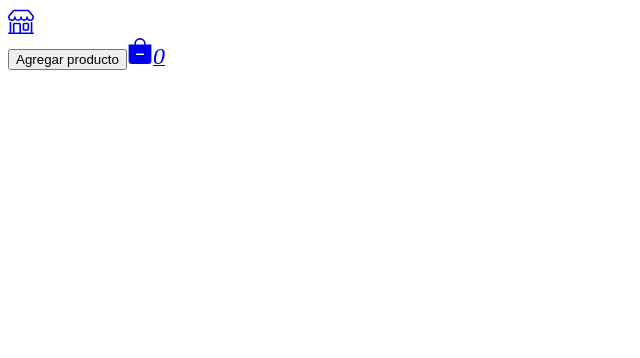
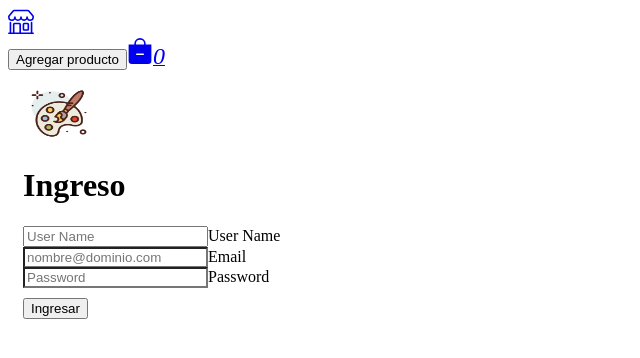
Before and after one commit to unlam-tec-web/20231erCuatGrupo4, an Angular app: page /registro in a window 1280 px wide. Before the commit this address led to /. Shown: the top 358 px of the page, without its empty margins (0-640 px from the left). Built offline with nearby package versions, Linux system fonts and the light colour scheme.

Commit message:
cognito + registro

```diff
--- a/api-node/api/api.js
+++ b/api-node/api/api.js
@@ -72,13 +72,12 @@ app.post('/registrar', (req, res) => {
     if (err) {
       console.log(err);
       res.json(err);
+      res.json({'resp':`${cognitoUser.getUsername()}`})
       return;
     }
     cognitoUser = result.user;
     console.log('user name is ' + cognitoUser.getUsername());
-    res.json({
-      bienvenido: `${cognitoUser.getUsername()}`
-    })
+    res.json({'resp':'OK'})
   });
 
 });
--- a/src/app/app-routing.module.ts
+++ b/src/app/app-routing.module.ts
@@ -5,11 +5,13 @@ import { LoginComponent } from './login/login.component';
 import { TiendaArteComponent } from './tienda-arte/tienda-arte.component';
 import { CarritoComponent } from './carrito/carrito.component';
 import { CrearProductoComponent } from './crear-producto/crear-producto.component';
+import {RegistroComponent} from "./registro/registro.component";
 
 const routes: Routes = [
   { path: '', component: LoginComponent },
   { path: 'detalle-producto/:id', component: DetalleProductoComponent },
   { path: 'login', component: LoginComponent },
+  { path: 'registro', component: RegistroComponent },
   { path: 'tienda-arte', component: TiendaArteComponent },
   { path: 'carrito', component: CarritoComponent },
   { path: 'crear-producto', component: CrearProductoComponent },
--- a/src/app/login/login.component.html
+++ b/src/app/login/login.component.html
@@ -16,7 +16,7 @@
     <button class="w-100 btn btn-lg btn-primary" (click)='ingresar();'>Ingresar</button>
 
   </div>
-
+  <a routerLink="/registro">Registrarme</a>
   <div *ngIf="mensaje; then thenBlock"></div>
   <ng-template #thenBlock><p>{{mensaje}}</p></ng-template>
 </div>
--- a/src/app/registro/registro.component.css
+++ b/src/app/registro/registro.component.css
@@ -0,0 +1,33 @@
+html,
+body {
+  height: 100%;
+}
+
+body {
+  display: flex;
+  align-items: center;
+  padding-top: 40px;
+  padding-bottom: 40px;
+  background-color: #f5f5f5;
+}
+
+.form-signin {
+  max-width: 330px;
+  padding: 15px;
+}
+
+.form-signin .form-floating:focus-within {
+  z-index: 2;
+}
+
+.form-signin input[type="email"] {
+  margin-bottom: -1px;
+  border-bottom-right-radius: 0;
+  border-bottom-left-radius: 0;
+}
+
+.form-signin input[type="password"] {
+  margin-bottom: 10px;
+  border-top-left-radius: 0;
+  border-top-right-radius: 0;
+}
--- a/src/app/registro/registro.component.html
+++ b/src/app/registro/registro.component.html
@@ -1 +1,26 @@
-<p>registro works!</p>
+<div class="form-signin w-100 m-auto">
+
+  <div [formGroup]='formSignUp'>
+    <img class="mb-4" src="../assets/imagenes/icono.jpg" alt="" width="72" height="57">
+    <h1 class="h3 mb-3 fw-normal">Ingreso</h1>
+
+    <div class="form-floating">
+      <input type="username" class="form-control" id="username" placeholder="User Name" formControlName="username">
+      <label for="username">User Name</label>
+    </div>
+    <div class="form-floating">
+      <input type="email" class="form-control" id="email" placeholder="nombre@dominio.com" formControlName="email">
+      <label for="email">Email</label>
+    </div>
+    <div class="form-floating">
+      <input type="password" class="form-control" id="password" placeholder="Password" formControlName="password">
+      <label for="password">Password</label>
+    </div>
+
+    <button class="w-100 btn btn-lg btn-primary" (click)='registrar();'>Ingresar</button>
+
+  </div>
+
+  <div *ngIf="mensaje; then thenBlock"></div>
+  <ng-template #thenBlock><p>{{mensaje}}</p></ng-template>
+</div>
--- a/src/app/registro/registro.component.ts
+++ b/src/app/registro/registro.component.ts
@@ -1,10 +1,58 @@
-import { Component } from '@angular/core';
+import {Component, OnInit} from '@angular/core';
+import {Router} from "@angular/router";
+import {HttpClient} from "@angular/common/http";
+import {FormBuilder, FormControl, FormGroup, Validators} from "@angular/forms";
+import {Observable, share} from "rxjs";
+import {ServicioUsuario} from "../servicios/servicioUsuario";
+import {Respuesta} from "../modelos/respuesta";
 
 @Component({
   selector: 'app-registro',
   templateUrl: './registro.component.html',
   styleUrls: ['./registro.component.css']
 })
-export class RegistroComponent {
+export class RegistroComponent implements OnInit {
+
+  formSignUp: FormGroup;
+  mensaje: string;
+
+  constructor(protected router: Router, protected httpClient: HttpClient, private formBuilder: FormBuilder, private servicioUsuario: ServicioUsuario) {
+    this.mensaje = "";
+  }
+
+  ngOnInit(): void {
+    this.formSignUp = this.formBuilder.group({
+      username: new FormControl('', Validators.required),
+      email: new FormControl('', Validators.required),
+      password: new FormControl('', Validators.required)
+    });
+  }
+
+  registrar() {
+
+    const usuario =
+      {
+        'username': this.formSignUp.get('username')?.value,
+        'email': this.formSignUp.get('email')?.value,
+        'password': this.formSignUp.get('password')?.value
+      }
+
+    let respuesta: Observable<Respuesta> = this.servicioUsuario.registrar(usuario).pipe(share());
+    respuesta.subscribe(
+      value => {
+
+        if (value.resp == "OK") {
+          this.router.navigate(['/tienda-arte'])
+        } else {
+
+          this.mensaje = value.resp;
+        }
+
+      },
+      error => {
+        console.log('Error al leer los usuarios');
+
+      });
+  }
 
 }
--- a/src/app/servicios/servicioUsuario.ts
+++ b/src/app/servicios/servicioUsuario.ts
@@ -14,6 +14,12 @@ export class ServicioUsuario {
   login(usuario: { password: string; username: string }){
 
     return this.httpCliente.post<Respuesta>('http://localhost:3000/login',usuario);
+
   }
 
+  registrar(usuario: { password: string; email: string; username: string }) {
+
+    return this.httpCliente.post<Respuesta>('http://localhost:3000/registrar',usuario);
+
+  }
 }
```
